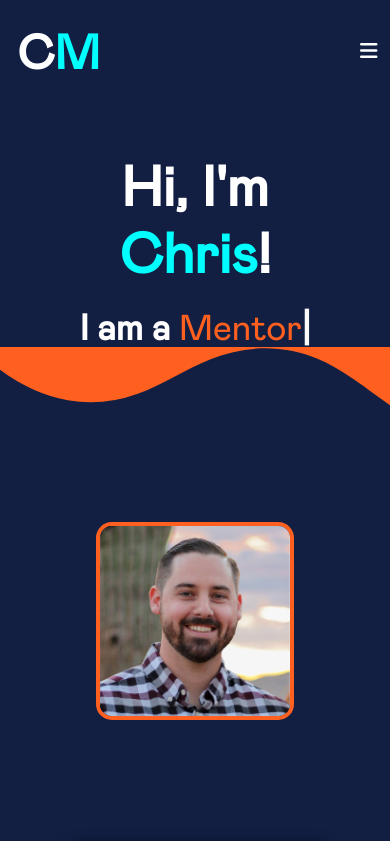
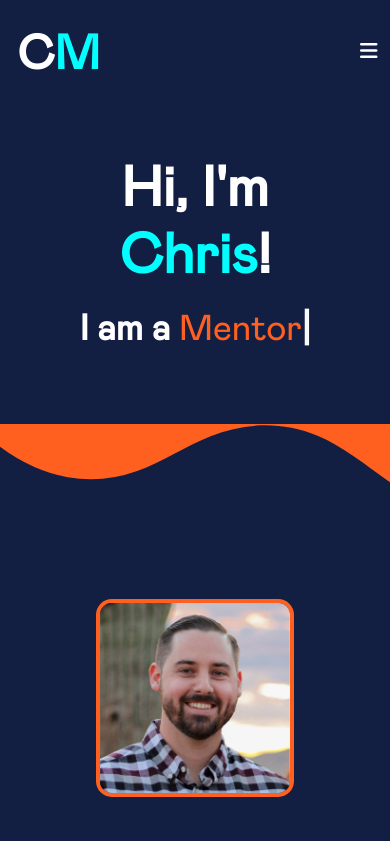
Before and after one commit to C-Meehan/portfoliov1, a website: page index.html in a window 390 px wide. Shown: the top 841 px of the page. Drawn offline with nearby package versions, Linux system fonts and the light colour scheme.

Commit message:
potentially fixex bouncing issue on smaller screen sizes

```diff
--- a/style.css
+++ b/style.css
@@ -1009,6 +1009,11 @@ footer {
 
     .intro-left {
         width: 80%;
+        /* margin-bottom: 40px; */
+    }
+
+    .intro-left h2 {
+        height: 120px;
     }
 
     .intro-right {
```
